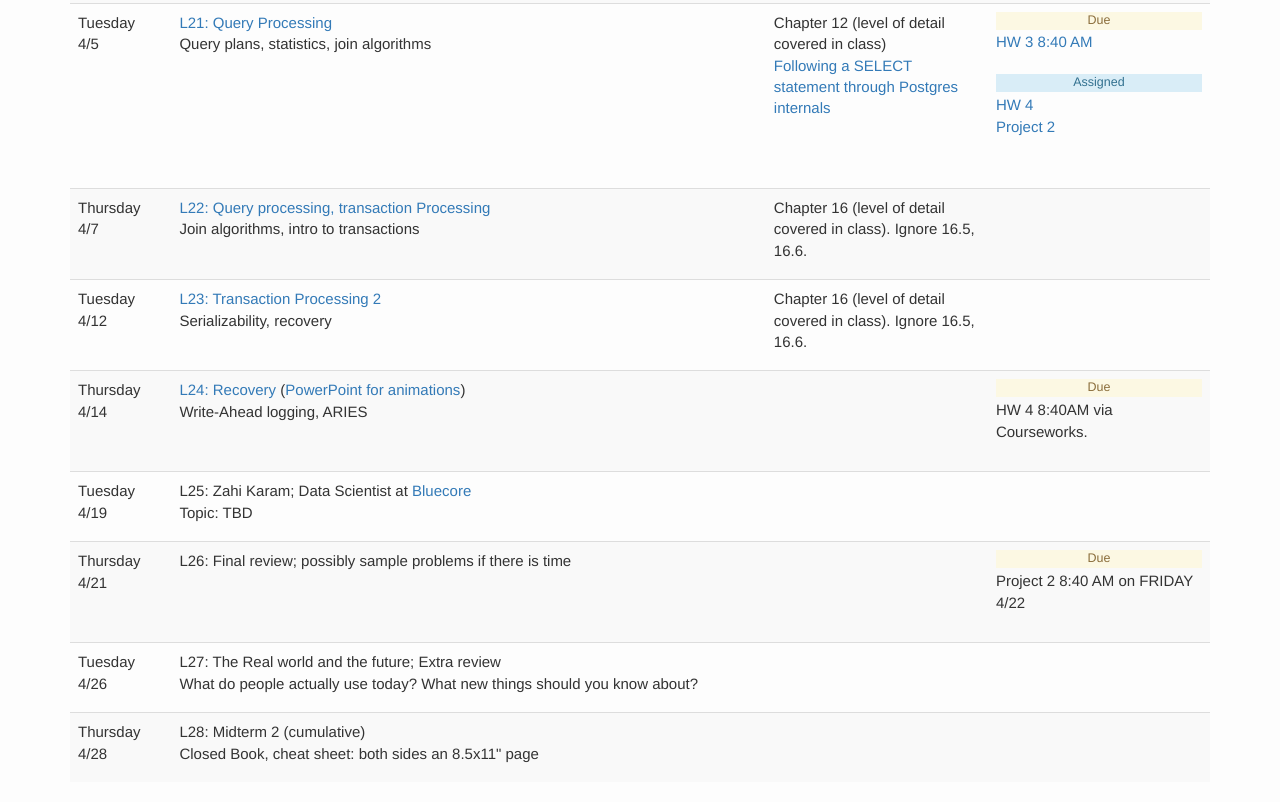
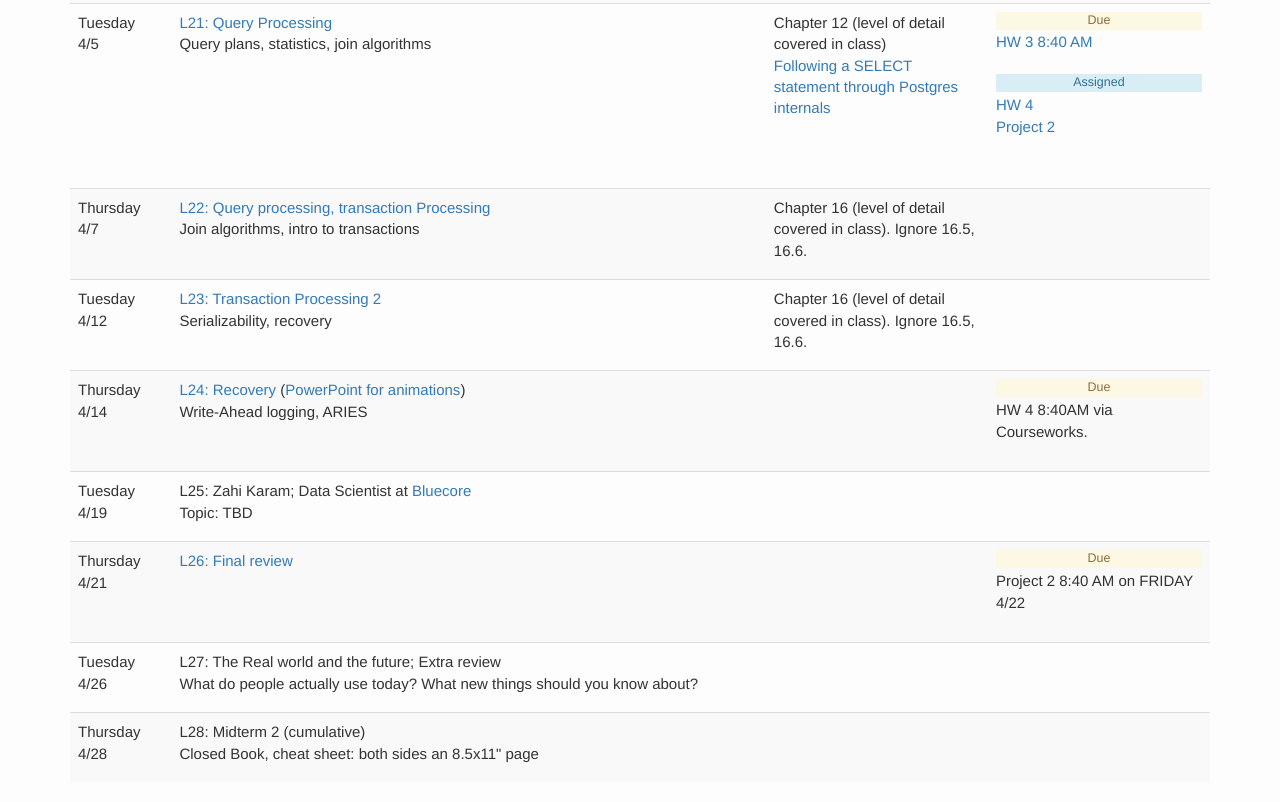
Before and after one commit to mrampton/syllabus, a plain HTML site: page ejones.html in a window 1280 px wide. Shown: the part 3126-3928 px from the top of the page. Drawn offline with Linux system fonts and the light colour scheme.

```diff
--- a/ejones.html
+++ b/ejones.html
@@ -589,7 +589,7 @@
   <tr>
     <td> <p> <span class="date">Thursday<br>4/21</span> </p></td>
     <td>
-        <div>L26: Final review; possibly sample problems if there is time</div>
+        <div><a href="https://github.com/w4111/syllabus/raw/master/lectures/final_review.pdf">L26: Final review</a></div>
         <div></div>
     </td>
     <!--<td >
```
Also changed, not shown: 2 other files.
